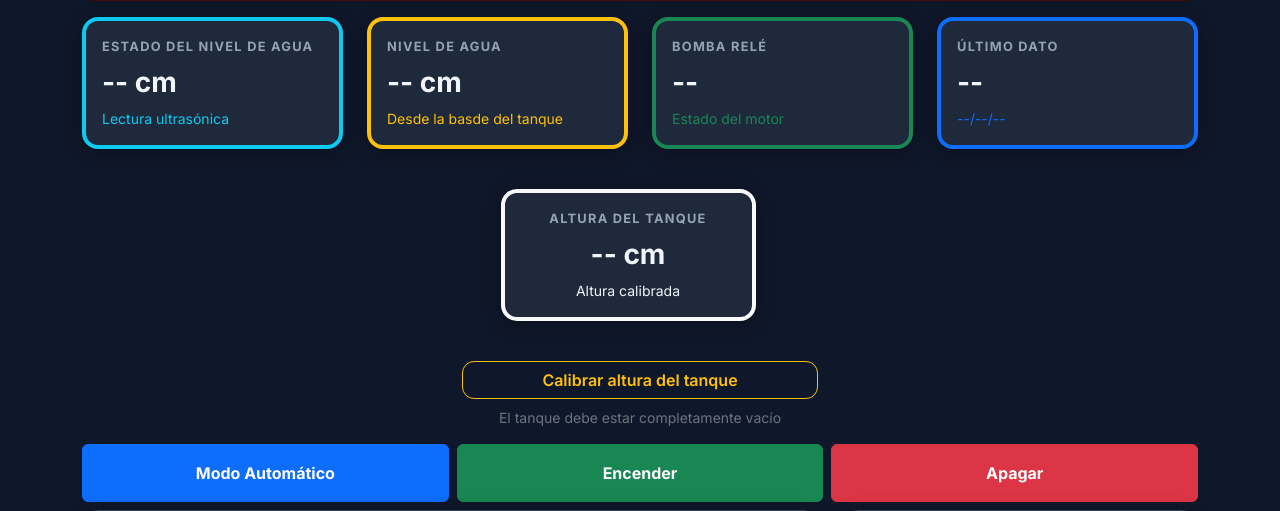
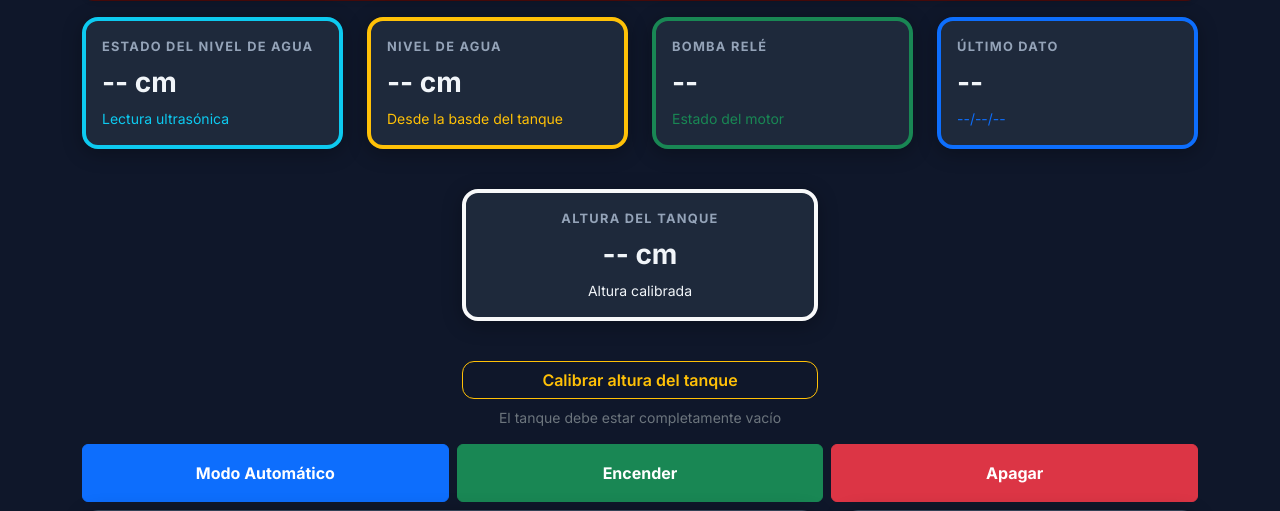
Before and after one commit to BrandonMostacero/Monitoreo_tanque_agua, a Flask app: page /dashboard in a window 1280 px wide. Shown: the part 195-706 px from the top of the page. Run offline with Flask 3, Linux system fonts and the light colour scheme.

Commit message:
index.html V6.1

```diff
--- a/templates/index.html
+++ b/templates/index.html
@@ -173,14 +173,14 @@
                 <div id="ultima-fecha" class="small primary-custom">--/--/--</div>
             </div>
         </div>
+    </div>
 
-        <div class="row mt-3 justify-content-center">
-            <div class="col-md-3 col-sm-6">
-                <div class="card p-3 border-top border-light border-4 text-center">
-                    <div class="card-title-custom">Altura del Tanque</div>
-                    <h3 id="altura-tanque" class="fw-bold">-- cm</h3>
-                    <div class="small light-custom">Altura calibrada</div>
-                </div>
+    <div class="row mt-3 justify-content-center">
+        <div class="col-md-4 col-sm-6">
+            <div class="card p-3 border-top border-light border-4 text-center">
+                <div class="card-title-custom">Altura del Tanque</div>
+                <h3 id="altura-tanque" class="fw-bold">-- cm</h3>
+                <div class="small light-custom">Altura calibrada</div>
             </div>
         </div>
     </div>
```
